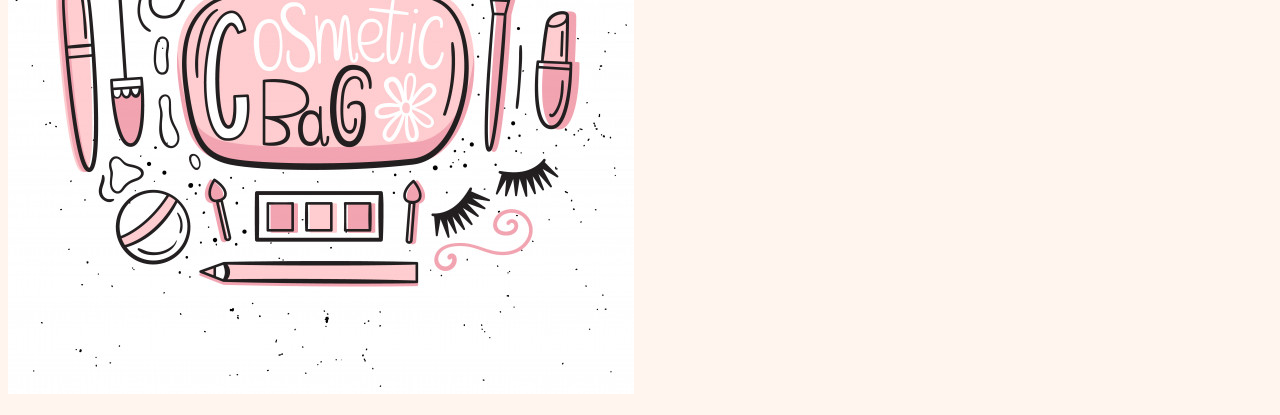
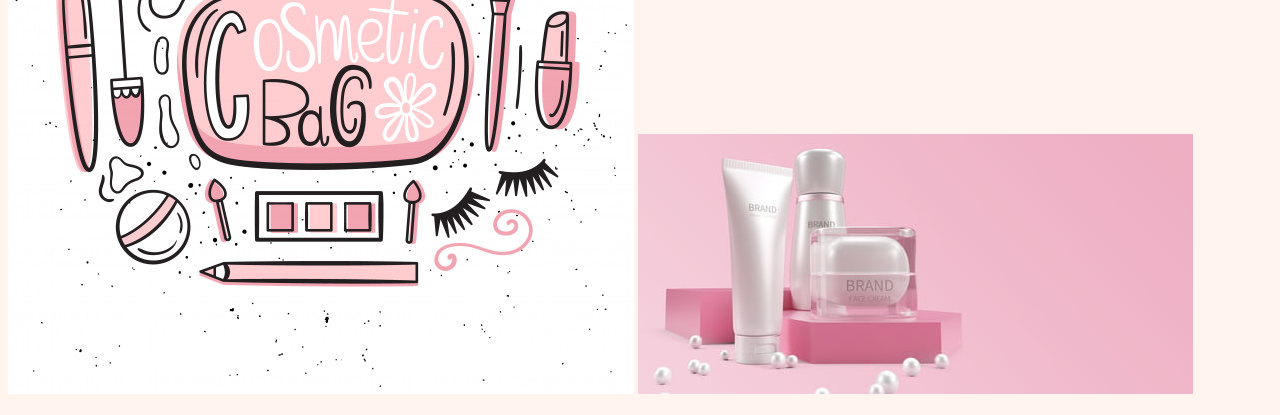
Before and after one commit to CrisBock/desafio_git, a plain HTML site: page index.html in a window 1280 px wide. Shown: the part 4260-4675 px from the top of the page. Drawn offline with Linux system fonts and the light colour scheme.

Commit message:
primer commit en rama_dos

```diff
--- a/index.html
+++ b/index.html
@@ -64,6 +64,7 @@
     <section>
         <h1><a href="productos.html">Conocé nuestros productos</a></h1>
         <img src="img/productos.jpg" alt="Foto">
+        <img src="img/cremas.jpg" alt="Foto">
     </section>
 
     <section>
```
